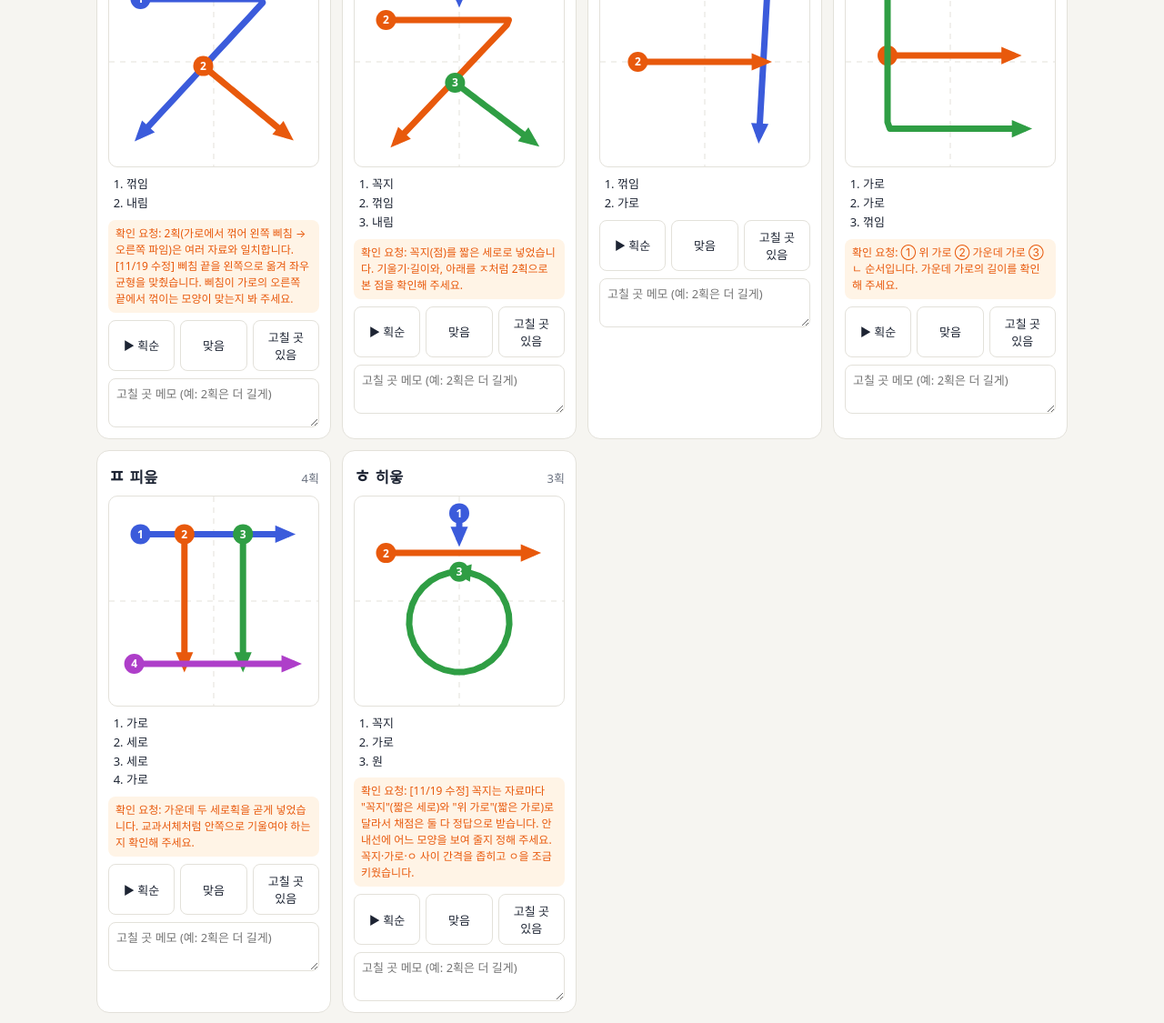
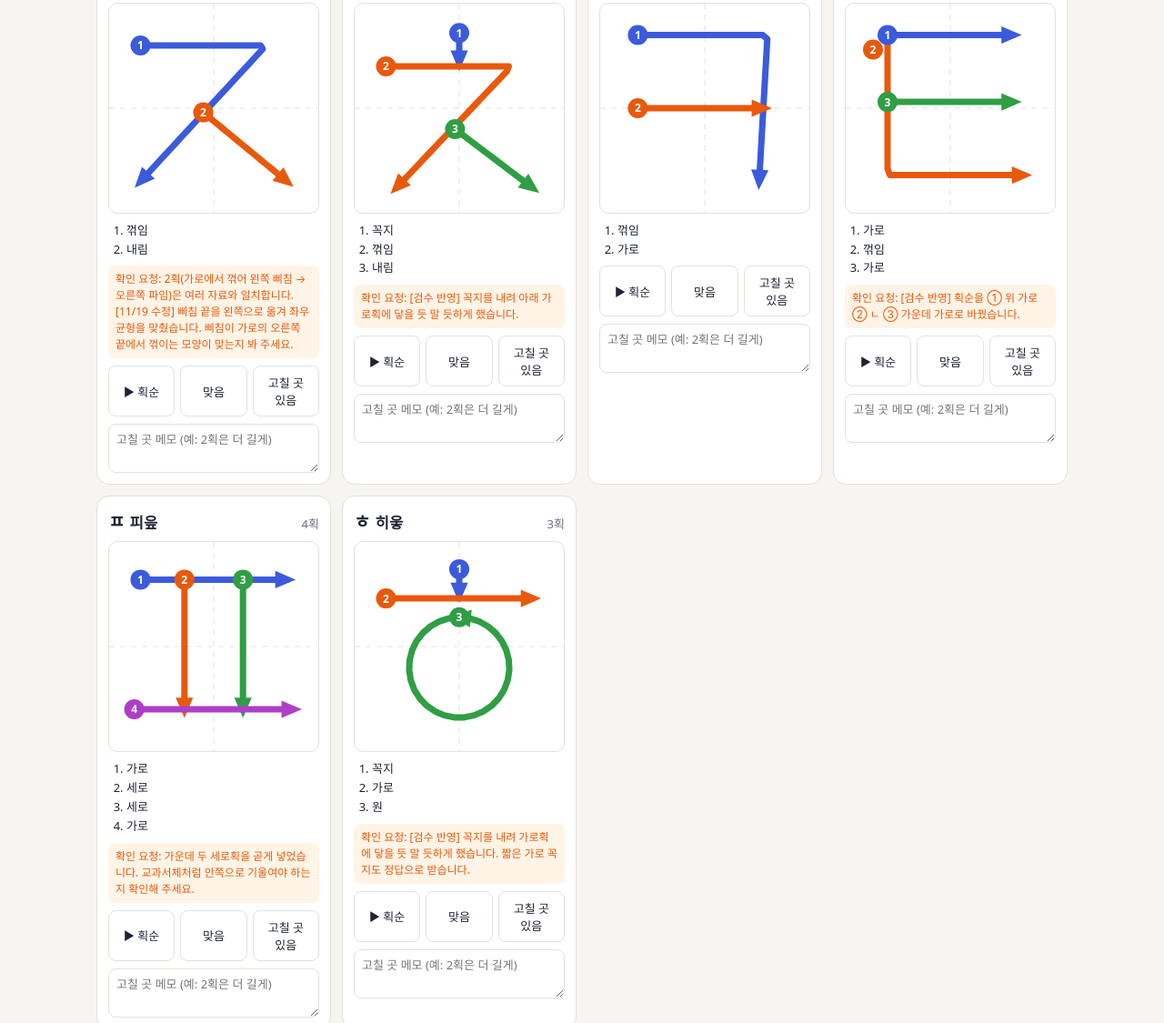
Before and after one commit to KimKyungmin-7788/special-hangeul-writing, a website: page demo/review.html in a window 1280 px wide. Shown: the part 1304-2429 px from the top of the page at 91% size. Drawn offline with Linux system fonts and the light colour scheme.

Commit message:
교사 검수 결과 반영: ㅅ·ㅊ·ㅌ·ㅎ
- ㅅ: 1획을 약 63도에서 59도로 눕히고, 2획은 1획 위 1/3 지점에서 갈라져 갈래 아래 1획과 좌우 대칭
- ㅊ·ㅎ: 꼭지를 내려 아래 가로획에 닿을 듯 말 듯(간격 0.02)
- ㅌ: 획순을 ① 위 가로 ② ㄴ ③ 가운데 가로로 변경
- 엔진: 정답 변형이 있으면 모양 조합마다 따로 채점해 최고점 사용
  (ㅎ 꼭지를 가로로 쓰면 방향 틀림으로 잘못 채점되던 문제 수정)
- 검수표: 시작점이 겹치는 획 번호를 비켜 그리고, 번호가 획에 가려지지 않게 함
- 검수 결과를 지키는지 확인하는 테스트 추가

Co-Authored-By: Claude Opus 5.5 <noreply@anthropic.com>

```diff
--- a/demo/review.html
+++ b/demo/review.html
@@ -47,11 +47,12 @@ import { listChars, getTemplate } from '../src/engine.js';
 const COLORS = ['#3b5bdb', '#e8590c', '#2f9e44', '#ae3ec9'];
 // 제가 교과서 획순과 대조하면서 특히 확인이 필요하다고 본 곳
 const NOTES = {
+  'ㅅ': '[검수 반영] 1획을 약 63도에서 59도로 눕히고, 2획은 1획 위 1/3 지점에서 갈라져 갈래 아래 1획과 좌우 대칭이 되게 했습니다.',
   'ㅈ': '2획(가로에서 꺾어 왼쪽 삐침 → 오른쪽 파임)은 여러 자료와 일치합니다. [11/19 수정] 삐침 끝을 왼쪽으로 옮겨 좌우 균형을 맞췄습니다. 삐침이 가로의 오른쪽 끝에서 꺾이는 모양이 맞는지 봐 주세요.',
-  'ㅊ': '꼭지(점)를 짧은 세로로 넣었습니다. 기울기·길이와, 아래를 ㅈ처럼 2획으로 본 점을 확인해 주세요.',
-  'ㅎ': '[11/19 수정] 꼭지는 자료마다 "꼭지"(짧은 세로)와 "위 가로"(짧은 가로)로 달라서 채점은 둘 다 정답으로 받습니다. 안내선에 어느 모양을 보여 줄지 정해 주세요. 꼭지·가로·ㅇ 사이 간격을 좁히고 ㅇ을 조금 키웠습니다.',
+  'ㅊ': '[검수 반영] 꼭지를 내려 아래 가로획에 닿을 듯 말 듯하게 했습니다.',
+  'ㅎ': '[검수 반영] 꼭지를 내려 가로획에 닿을 듯 말 듯하게 했습니다. 짧은 가로 꼭지도 정답으로 받습니다.',
   'ㅍ': '가운데 두 세로획을 곧게 넣었습니다. 교과서체처럼 안쪽으로 기울여야 하는지 확인해 주세요.',
-  'ㅌ': '① 위 가로 ② 가운데 가로 ③ ㄴ 순서입니다. 가운데 가로의 길이를 확인해 주세요.',
+  'ㅌ': '[검수 반영] 획순을 ① 위 가로 ② ㄴ ③ 가운데 가로로 바꿨습니다.',
   'ㄹ': '① ㄱ ② 가운데 가로 ③ ㄴ 순서입니다. 위·아래 칸 비율을 확인해 주세요.',
 };
 
@@ -73,6 +74,7 @@ function draw(canvas, ch, upto = Infinity, partial = 1) {
   ctx.save(); ctx.setLineDash([6 * px, 6 * px]); ctx.strokeStyle = '#e3e1da'; ctx.lineWidth = px;
   ctx.beginPath(); ctx.moveTo(0.5, 0); ctx.lineTo(0.5, 1); ctx.moveTo(0, 0.5); ctx.lineTo(1, 0.5); ctx.stroke(); ctx.restore();
 
+  const labels = []; // 시작점이 겹치는 획 번호는 조금 비켜 그린다
   getTemplate(ch).strokes.forEach((s, i) => {
     if (i > upto) return;
     const color = COLORS[i % COLORS.length];
@@ -90,14 +92,20 @@ function draw(canvas, ch, upto = Infinity, partial = 1) {
     ctx.lineTo(b.x + Math.cos(ang - 2.5) * L, b.y + Math.sin(ang - 2.5) * L);
     ctx.closePath(); ctx.fill();
     // 시작점 번호
-    const p = s.points[0];
-    ctx.beginPath(); ctx.arc(p.x, p.y, 11 * px, 0, Math.PI * 2); ctx.fill();
+    const p = { ...s.points[0] };
+    while (labels.some((q) => Math.hypot(q.x - p.x, q.y - p.y) < 22 * px)) { p.x -= 16 * px; p.y += 16 * px; }
+    labels.push({ ...p, color, n: i + 1 });
+  });
+  // 번호는 모든 획을 그린 뒤 맨 위에 그려 가려지지 않게 한다
+  const dpr = window.devicePixelRatio || 1, size = canvas.clientWidth;
+  for (const l of labels) {
+    ctx.fillStyle = l.color;
+    ctx.beginPath(); ctx.arc(l.x, l.y, 11 * px, 0, Math.PI * 2); ctx.fill();
     ctx.save(); ctx.setTransform(1, 0, 0, 1, 0, 0);
-    const dpr = window.devicePixelRatio || 1, size = canvas.clientWidth;
     ctx.fillStyle = '#fff'; ctx.font = `bold ${12 * dpr}px system-ui`; ctx.textAlign = 'center'; ctx.textBaseline = 'middle';
-    ctx.fillText(String(i + 1), p.x * size * dpr, p.y * size * dpr + dpr);
+    ctx.fillText(String(l.n), l.x * size * dpr, l.y * size * dpr + dpr);
     ctx.restore();
-  });
+  }
 }
 
 async function animate(canvas, ch) {
--- a/src/engine.js
+++ b/src/engine.js
@@ -199,9 +199,28 @@ export function evaluate(char, userStrokes, opts = {}) {
   const tpl = templates[char];
   if (!tpl) throw new Error(`획 데이터가 없는 글자: ${char}`);
   const tol = toleranceOf(opts);
-  const tStrokes = tpl.strokes;
+  const user = prepare(userStrokes);
+  // 정답 변형이 있으면 모양 조합마다 따로 채점해 가장 높은 결과를 쓴다
+  // (변형에 따라 글자 테두리 상자가 달라지므로 획 하나만 바꿔 비교하면 안 된다)
+  let best = null;
+  for (const form of concreteForms(tpl.strokes)) {
+    const r = scoreAgainst(char, form, user, tol);
+    if (!best || r.score > best.score) best = r;
+  }
+  return best;
+}
+
+function concreteForms(strokes) {
+  let sets = [[]];
+  for (const s of strokes) {
+    const shapes = [s.points, ...s.variants];
+    sets = sets.flatMap((set) => shapes.map((p) => [...set, { ...s, points: p, variants: [] }]));
+  }
+  return sets.slice(0, 16);
+}
+
+function scoreAgainst(char, tStrokes, user, tol) {
   const nt = tStrokes.length;
-  const user = prepare(userStrokes);
   const nu = user.length;
 
   if (nu === 0) {
--- a/src/strokes-consonants.js
+++ b/src/strokes-consonants.js
@@ -32,9 +32,10 @@ export const CONSONANTS = {
     { type: '가로', points: [[0.22, 0.85], [0.78, 0.85]] },
   ] },
   'ㅅ': { name: '시옷', strokes: [
-    { type: '삐침', points: [[0.5, 0.15], [0.15, 0.85]] },
-    // 둘째 획은 첫 획을 위에서 1/3 내려온 지점에서 갈라져 시작한다
-    { type: '내림', points: [[0.383, 0.383], [0.85, 0.85]] },
+    // 첫 획은 가로선에서 약 59도(이전 63도보다 눕힘)
+    { type: '삐침', points: [[0.642, 0.15], [0.216, 0.85]] },
+    // 둘째 획은 첫 획을 위에서 1/3 내려온 지점에서 갈라져, 갈래 아래 첫 획과 좌우 대칭(같은 길이·각도)
+    { type: '내림', points: [[0.5, 0.383], [0.784, 0.85]] },
   ] },
   'ㅇ': { name: '이응', strokes: [
     { type: '원', circle: [0.5, 0.5, 0.33] },
@@ -45,7 +46,8 @@ export const CONSONANTS = {
     { type: '내림', points: [[0.45, 0.52], [0.85, 0.85]] },
   ] },
   'ㅊ': { name: '치읓', strokes: [
-    { type: '꼭지', points: [[0.5, 0.06], [0.5, 0.2]] },
+    // 꼭지 끝이 아래 가로획에 닿을 듯 말 듯(간격 0.02)
+    { type: '꼭지', points: [[0.5, 0.14], [0.5, 0.28]] },
     { type: '꺾임', points: [[0.15, 0.3], [0.75, 0.3], [0.2, 0.88]] },
     { type: '내림', points: [[0.48, 0.6], [0.85, 0.88]] },
   ] },
@@ -54,9 +56,10 @@ export const CONSONANTS = {
     { type: '가로', points: [[0.18, 0.5], [0.78, 0.5]] },
   ] },
   'ㅌ': { name: '티읕', strokes: [
+    // 획순: ① 위 가로 ② ㄴ ③ 가운데 가로
     { type: '가로', points: [[0.2, 0.15], [0.8, 0.15]] },
+    { type: '꺾임', points: [[0.2, 0.15], [0.2, 0.82], [0.85, 0.82]] },
     { type: '가로', points: [[0.2, 0.47], [0.8, 0.47]] },
-    { type: '꺾임', points: [[0.2, 0.15], [0.2, 0.82], [0.85, 0.82]] },
   ] },
   'ㅍ': { name: '피읖', strokes: [
     { type: '가로', points: [[0.15, 0.18], [0.85, 0.18]] },
@@ -66,7 +69,8 @@ export const CONSONANTS = {
   ] },
   'ㅎ': { name: '히읗', strokes: [
     // 꼭지는 자료마다 '짧은 세로'와 '짧은 가로'로 달라 둘 다 정답으로 받는다(첫 번째가 안내선 모양)
-    { type: '꼭지', points: [[0.5, 0.08], [0.5, 0.2]], variants: [[[0.4, 0.15], [0.6, 0.15]]] },
+    // 꼭지 끝이 아래 가로획에 닿을 듯 말 듯(간격 0.02~0.03)
+    { type: '꼭지', points: [[0.5, 0.13], [0.5, 0.25]], variants: [[[0.4, 0.24], [0.6, 0.24]]] },
     { type: '가로', points: [[0.15, 0.27], [0.85, 0.27]] },
     { type: '원', circle: [0.5, 0.6, 0.24] },
   ] },
```
Also changed, not shown: test/engine.test.js (+19 -1 lines).
